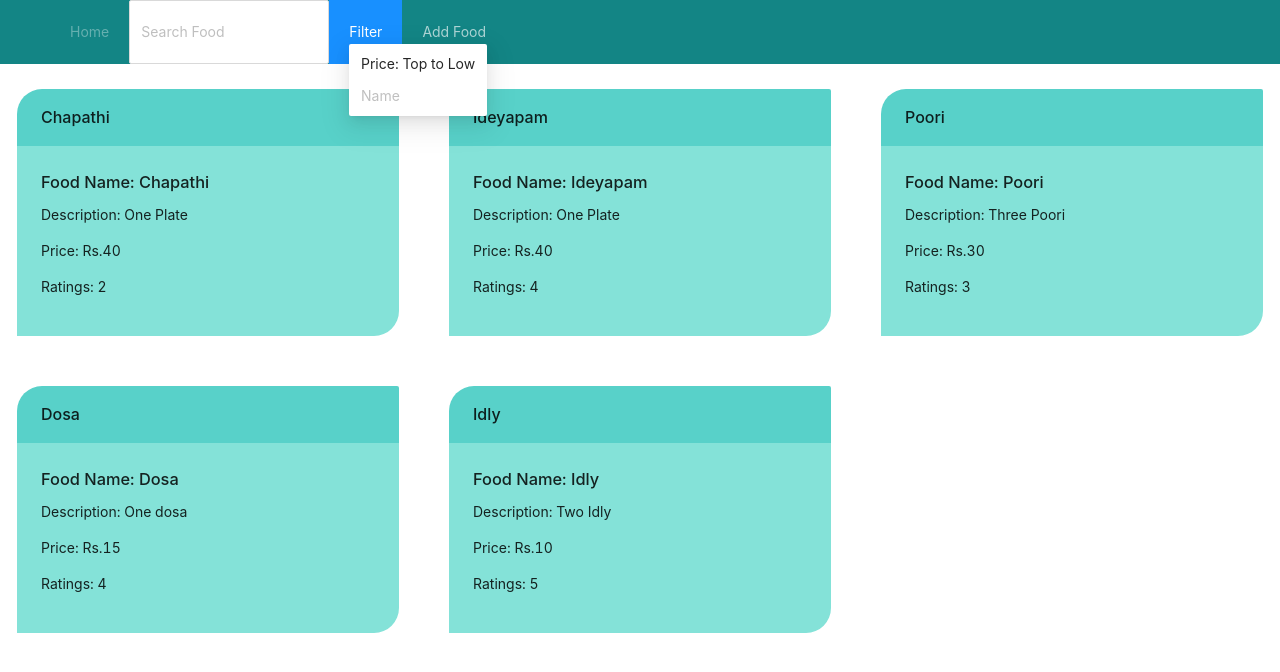
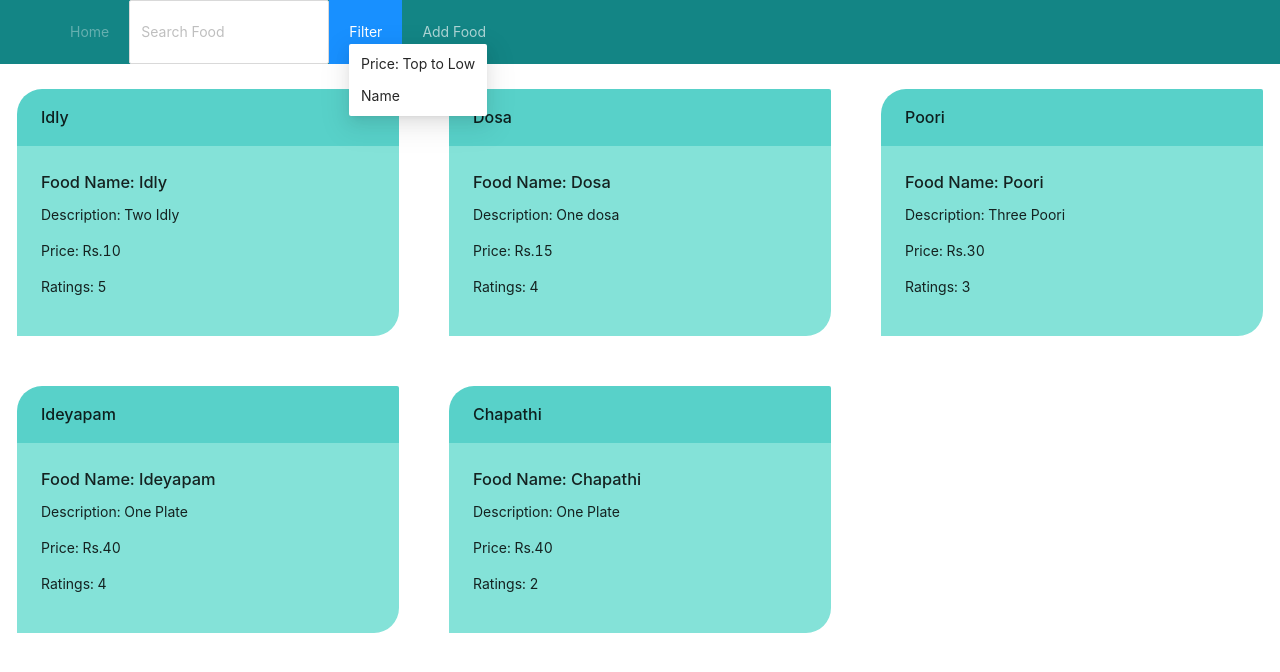
Before and after one commit to Hashim14/Restaurant_App, a React (Create React App) app: page / in a window 1280 px wide. Both pictures are taken after a click on the item "Filter". Shown: the top 672 px of the page. Built offline with nearby package versions, Linux system fonts and the light colour scheme.

Commit message:
Sortng By Names updated.

```diff
--- a/src/App.js
+++ b/src/App.js
@@ -5,33 +5,39 @@ import Cards from "./Components/cards";
 
 const App = () => {
   const [priceOrder, setPriceOrder] = React.useState(false);
-  const [search, setSearch] = useState('');
-  //   const [nameOrder, setNameOrder] = React.useState(false);
+  const [search, setSearch] = useState("");
+  const [nameOrder, setNameOrder] = React.useState(true);
 
-  const priceToggle = (toggle) => {
-    console.log("testing", toggle);
-    setPriceOrder(toggle);
-  };
   const handleChange = (e) => {
     console.log(e.target.value);
     setSearch(e.target.value);
   };
 
-  //   const nameToggle = (toggle) => {
-  //     console.log("Testing name", toggle);
-  //     setNameOrder(toggle);
-  //   };
+  const priceToggle = (toggle) => {
+    // console.log("testing", toggle);
+    setPriceOrder(toggle);
+  };
 
-  console.log(priceOrder, "filter");
+  const nameToggle = (nameOrder) => {
+    console.log("Testing name", nameOrder);
+    setNameOrder(nameOrder);
+  };
+
+  console.log(nameOrder, "filter");
+
   return (
     <div className="App">
       <NavArea
         handleChange={handleChange}
         search={search}
         priceToggle={priceToggle}
+        nameToggle={nameToggle}
       />
-      <Cards search={search} priceOrder={priceOrder} />
+      <Cards search={search} priceOrder={priceOrder} nameOrder={nameOrder} />
     </div>
   );
 };
+
+//
+
 export default App;
--- a/src/Components/cards.tsx
+++ b/src/Components/cards.tsx
@@ -2,21 +2,22 @@ import React, { useState } from "react";
 import { Card, Row, Col } from "antd";
 import Food from "../food.json";
 
-const Cards = ({
-  priceOrder,
+const Cards = ({ priceOrder,
   search,
-}: {
+  nameOrder
+}:
+  {
     priceOrder: boolean;
-  search: string;
+    nameOrder: boolean;
+    search: string
   }) => {
-  // const [sortedList, setSortedList] = React.useState(Food);
 
   const [foodList, setFoodList] = useState<
-    { name: string; description: string; price: number; rating: number }[]
-  >([]);
+    { name: string, description: string, price: number, rating: number }[]>(Food);
+
 
   React.useEffect(() => {
-    const forSearch = Food.filter((item) => {
+    const forSearch =  Food.filter((item) => {
       console.log("name");
       return item?.name?.toLowerCase().includes(search?.toLowerCase());
     });
@@ -34,13 +35,42 @@ const Cards = ({
     setFoodList(result);
   }, [priceOrder]);
 
+
+
+  React.useEffect(() => {
+    console.log('sort name', foodList);
+    const sortNames = foodList.sort((a: any, b: any) => {
+
+     if(a.name > b.name && nameOrder){
+       return 1
+     } else {
+       return -1
+     }
+
+    });
+    console.log(sortNames);
+    setFoodList(sortNames);
+  }, [nameOrder])
+
+
+
+  // const[searchResults, setSearchResults]=React.useState([])
+
+  // React.useEffect(() => {
+  // const result = !search ? Food
+  //  : Food.filter((item) => item.name.toLowerCase().includes(search));
+  //  setSearchResults(result);
+
+  // }, [searchResults]);
   return (
-    <>
     <div className="site-card-wrapper">
       <Row gutter={16}>
         {foodList.map((item) => {
           return (
+            <>
               <Col span={8} style={{ padding: "25px" }}>
+
+
                 <Card
                   bordered={false}
                   title={item.name}
@@ -61,12 +91,20 @@ const Cards = ({
                   <p>Ratings: {item.rating}</p>
                 </Card>
               </Col>
-            );
-          })}
+
+
+
+
+
+            </>
+          )
+        }
+        )}
       </Row>
     </div>
-    </>
-  );
-};
+  )
+
+
+}
 
 export default Cards;
--- a/src/Components/navArea.tsx
+++ b/src/Components/navArea.tsx
@@ -7,12 +7,14 @@ import Modal from "antd/lib/modal/Modal";
 const NavArea = ({
   priceToggle,
   handleChange,
+  nameToggle
 }: {
   priceToggle: any;
+  nameToggle:any;
   handleChange: () => void;
 }) => {
   const [toggle, setToggle] = React.useState(true);
-  // const [sortNameToggle, setSortNameToggle] = React.useState(true);
+   const [sortNameToggle, setSortNameToggle] = React.useState(true);
 
   const [visible, setVisible] = React.useState(false);
 
@@ -31,17 +33,17 @@ const NavArea = ({
     setToggle(!toggle);
     priceToggle(toggle);
   };
-  // const sortName = () => {
-  //   setSortNameToggle(!sortNameToggle);
-  //   nameToggle(sortNameToggle);
-  // };
+  const sortName = () => {
+    setSortNameToggle(!sortNameToggle);
+    nameToggle(!sortNameToggle);
+  };
 
   const menu = (
     <Menu>
       <Menu.Item key="1" onClick={sortPrice}>
         Price: Top to Low
       </Menu.Item>
-      <Menu.Item key="2" disabled>
+      <Menu.Item key="2" onClick={sortName} >
         Name
       </Menu.Item>
     </Menu>
```
Lines whose indentation alone changed are shown as unchanged.
